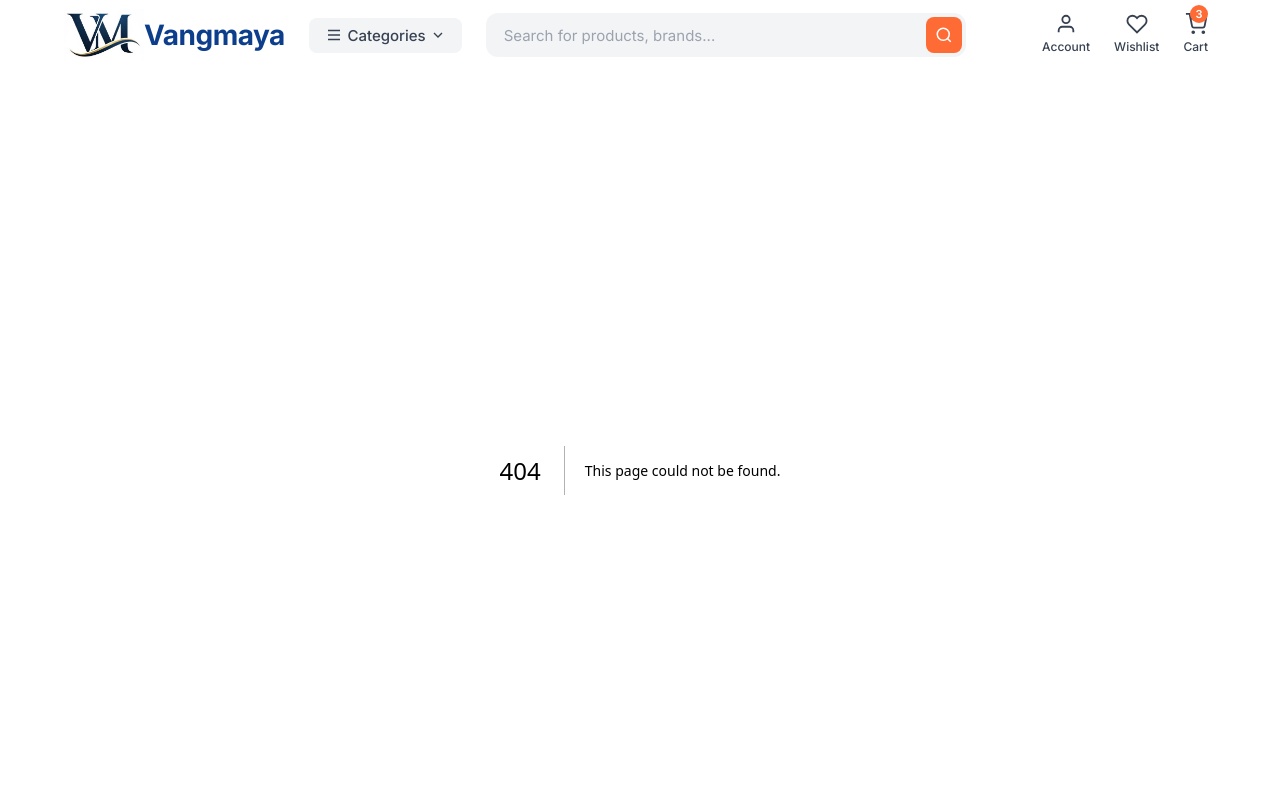
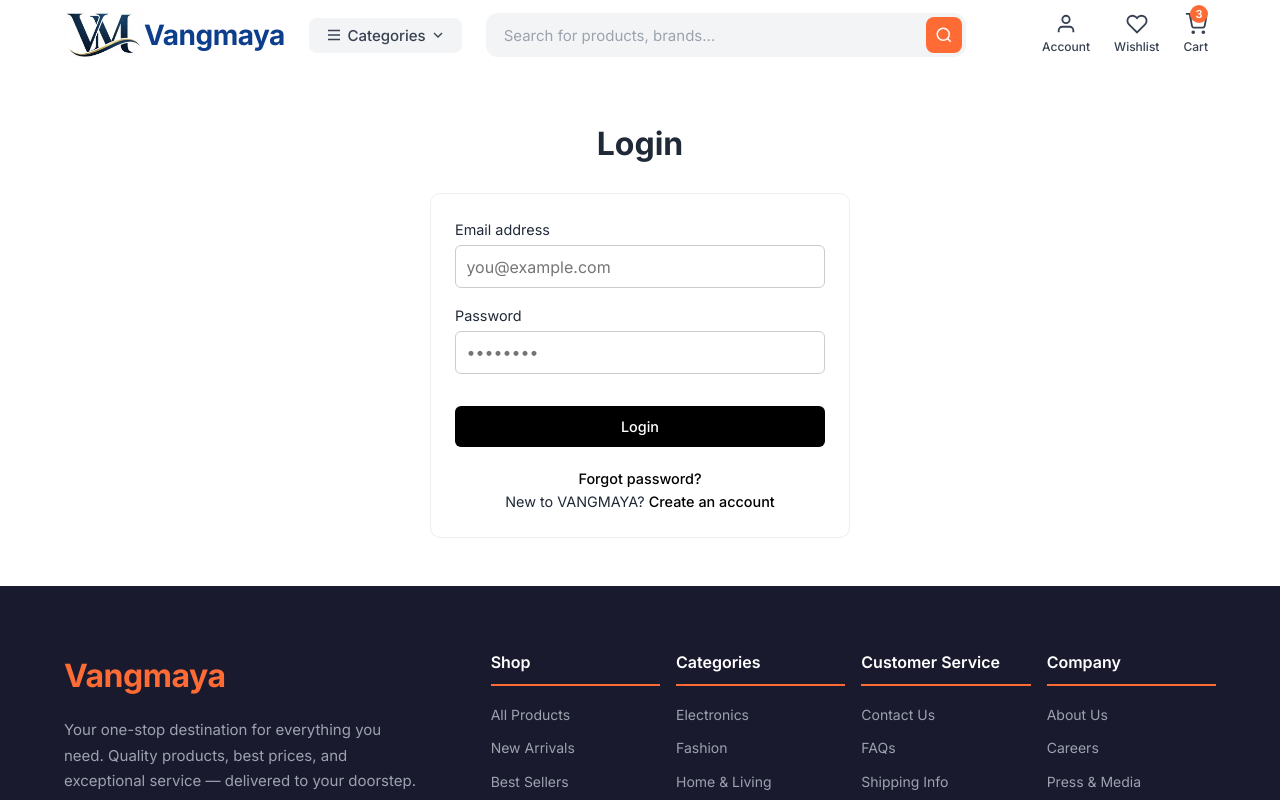
Before and after one commit to Vaageesh-Git/VANGMAYA, a Next.js app in the folder frontend/: page /login in a window 1280 px wide. Before the commit this address had no page. Shown: the top 800 px of the page. Built offline with nearby package versions, Linux system fonts and the light colour scheme.

Commit message:
added login and signup pages

```diff
--- a/frontend/src/app/globals.css
+++ b/frontend/src/app/globals.css
@@ -3325,3 +3325,81 @@ input, textarea {
   max-width: 1200px;
   margin: 0 auto;
 }
+
+
+/* ===========================
+   AUTH PAGES (LOGIN / SIGNUP)
+=========================== */
+
+.auth-page {
+  padding: 3rem 1rem;
+  display: flex;
+  flex-direction: column;
+  align-items: center;
+}
+
+.auth-page h1 {
+  margin-bottom: 1.5rem;
+}
+
+/* Card */
+.auth-card {
+  width: 100%;
+  max-width: 420px;
+  border: 1px solid #eee;
+  border-radius: 10px;
+  padding: 1.5rem;
+  background: #fff;
+}
+
+/* Form */
+.auth-form {
+  display: flex;
+  flex-direction: column;
+  gap: 1rem;
+}
+
+.form-group label {
+  font-size: 0.9rem;
+  margin-bottom: 0.25rem;
+  display: block;
+}
+
+.form-group input {
+  width: 100%;
+  padding: 0.65rem;
+  border-radius: 6px;
+  border: 1px solid #ccc;
+}
+
+/* Footer */
+.auth-footer {
+  margin-top: 1.25rem;
+  text-align: center;
+  font-size: 0.9rem;
+}
+
+.auth-footer a {
+  color: #000;
+  font-weight: 500;
+}
+
+/* Buttons */
+.btn-primary {
+  background: #000;
+  color: #fff;
+  padding: 0.75rem;
+  border-radius: 6px;
+  border: none;
+  cursor: pointer;
+}
+
+.btn-block {
+  width: 100%;
+}
+
+/* Container */
+.container {
+  max-width: 1200px;
+  margin: 0 auto;
+}
--- /dev/null
+++ b/frontend/src/app/login/loginClient.js
@@ -0,0 +1,47 @@
+"use client";
+
+import Link from "next/link";
+
+export default function LoginClient() {
+  return (
+    <main className="auth-page container">
+      <h1>Login</h1>
+
+      <div className="auth-card">
+        <form className="auth-form">
+          <div className="form-group">
+            <label htmlFor="email">Email address</label>
+            <input
+              type="email"
+              id="email"
+              placeholder="you@example.com"
+              required
+            />
+          </div>
+
+          <div className="form-group">
+            <label htmlFor="password">Password</label>
+            <input
+              type="password"
+              id="password"
+              placeholder="••••••••"
+              required
+            />
+          </div>
+
+          <button type="submit" className="btn-primary btn-block">
+            Login
+          </button>
+        </form>
+
+        <div className="auth-footer">
+          <Link href="/forgot-password">Forgot password?</Link>
+          <p>
+            New to VANGMAYA?{" "}
+            <Link href="/signup">Create an account</Link>
+          </p>
+        </div>
+      </div>
+    </main>
+  );
+}
--- /dev/null
+++ b/frontend/src/app/login/page.js
@@ -0,0 +1,15 @@
+// app/login/page.js
+import LoginClient from "./loginClient";
+
+export const metadata = {
+  title: "Login | VANGMAYA",
+  description: "Login to your VANGMAYA account to manage orders and wishlist.",
+  robots: {
+    index: false,
+    follow: false,
+  },
+};
+
+export default function LoginPage() {
+  return <LoginClient />;
+}
```
Also changed, not shown: frontend/src/app/signup/page.js (added, +15 -0 lines), frontend/src/app/signup/signupClient.js (added, +66 -0 lines).
